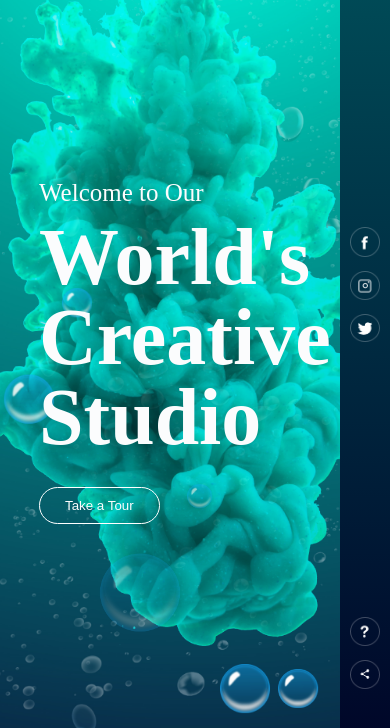
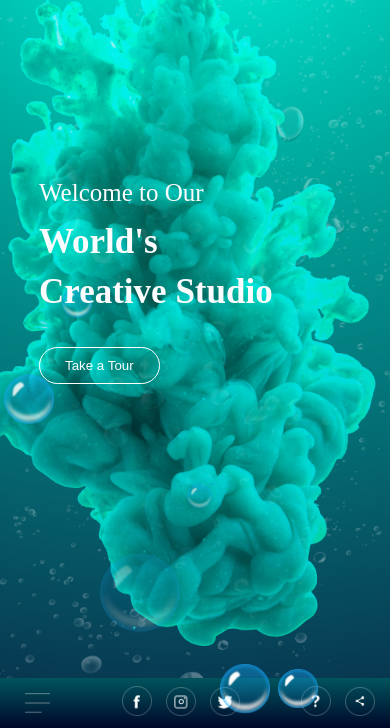
Before and after one commit to viraj1607/bubble_animation, a plain HTML site: page index.html in a window 390 px wide. Shown: the part 116-844 px from the top of the page. Drawn offline with Linux system fonts and the light colour scheme.

Commit message:
resposive added

```diff
--- a/style.css
+++ b/style.css
@@ -145,3 +145,35 @@ h1{
 .bubbles img:nth-child(7){
     animation-delay: 5s;
 }
+
+
+@media screen and (max-width: 600px) {
+    h1{
+        font-size: 35px;
+        line-height: 50px;
+     }
+
+    .side-bar{
+        width: 100%;
+        height: 50px;
+        bottom: 0px;
+        top: auto;
+        display: flex;
+        align-items: center;
+        justify-content: space-between;
+        padding: 0 10px;
+        box-sizing: border-box;
+    }
+
+    .social-links{
+        width: auto;
+        position: unset;
+    }
+
+    .useful-links{
+        width: auto;
+        position: unset;
+    }
+
+
+}
```
